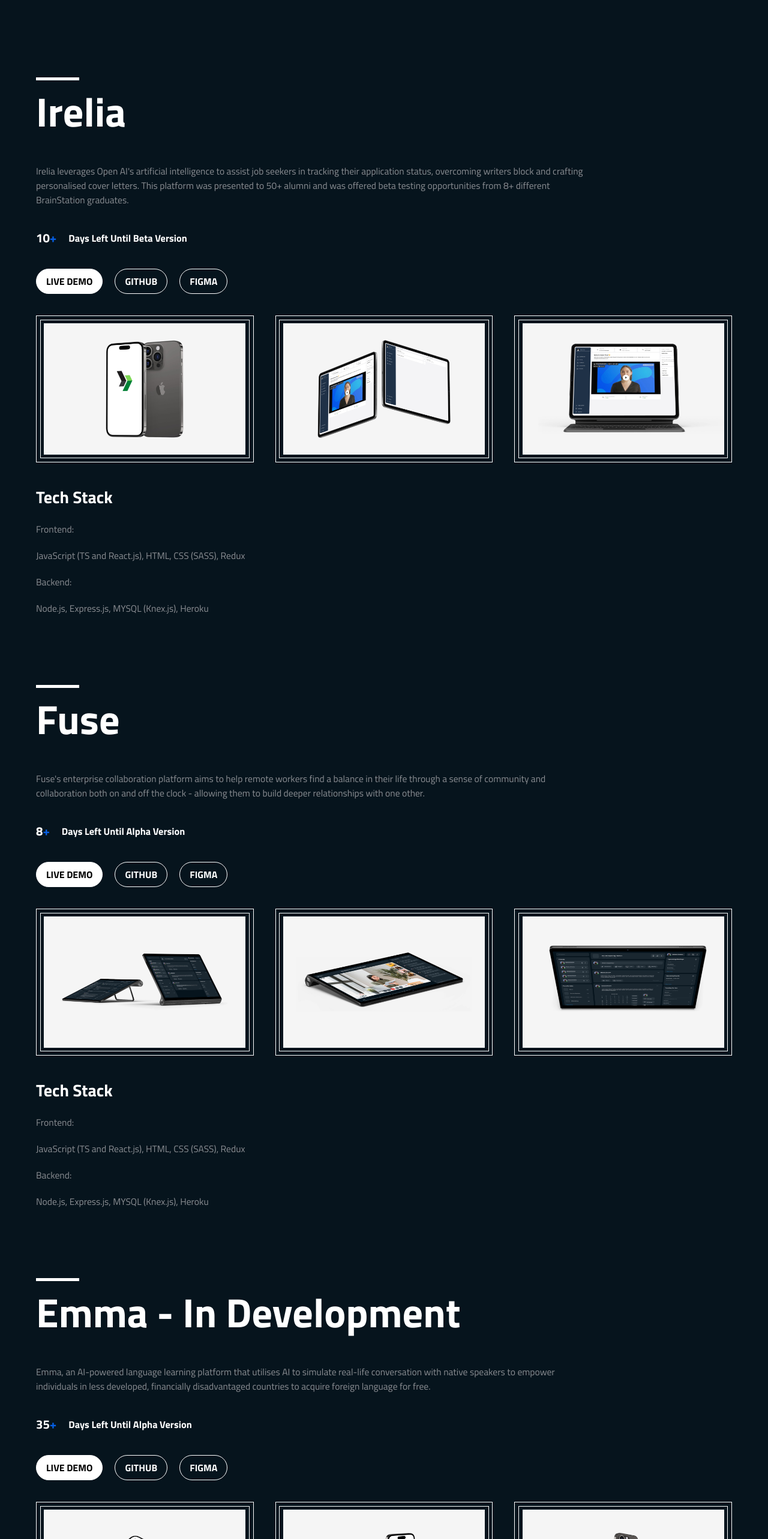
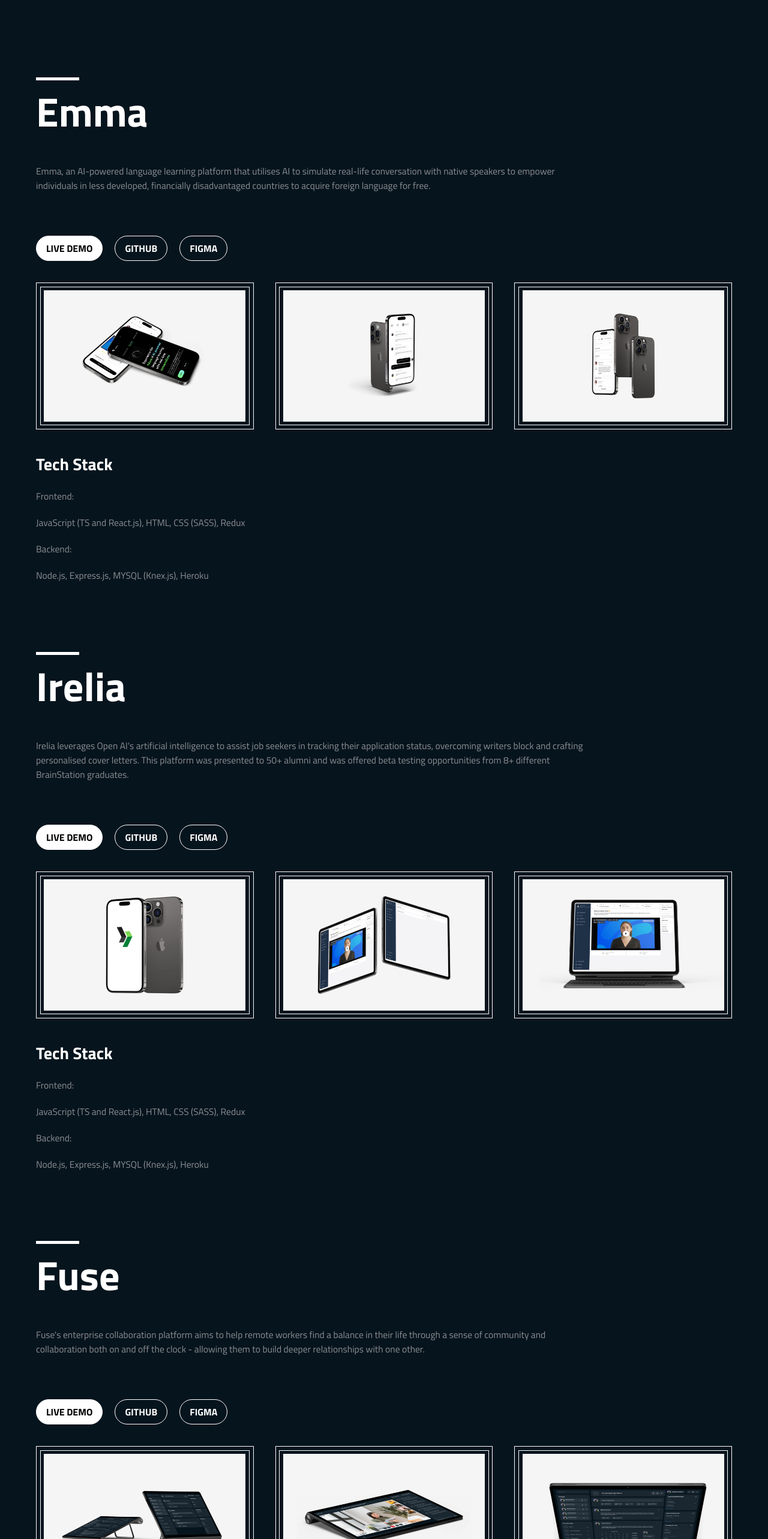
Before and after one commit to timohuennebeck/portfolio-website, a React (Create React App) app: page / in a window 1280 px wide. Shown: the part 1360-3926 px from the top of the page at 60% size. Built offline with nearby package versions, Linux system fonts and the light colour scheme.

Commit message:
remove days left

```diff
--- a/src/components/EmmaProject/EmmaProject.jsx
+++ b/src/components/EmmaProject/EmmaProject.jsx
@@ -14,7 +14,7 @@
                 <div className="emma__ctn-content">
                     <div className="emma__ctn-content-border">
                         <div className="emma__ctn-content-border-span"></div>
-                        <h3 className="emma__ctn-content-border-header">Emma - In Development</h3>
+                        <h3 className="emma__ctn-content-border-header">Emma</h3>
                     </div>
                     <p>
                         Emma, an AI-powered language learning platform that
@@ -24,7 +24,7 @@
                     </p>
                 </div>
                 <div className="emma__ctn-featured">
-                    <FeatureElement name="Days Left Until Alpha Version" number="35" element="+" />
+                    {/* <FeatureElement name="Days Left Until Alpha Version" number="35" element="+" /> */}
                 </div>
                 <div className="upcourt__ctn-buttons">
                     <div>
--- a/src/components/FuseProject/FuseProject.jsx
+++ b/src/components/FuseProject/FuseProject.jsx
@@ -21,7 +21,7 @@
                     </p>
                 </div>
                 <div className="fuse__ctn-featured">
-                    <FeatureElement name="Days Left Until Alpha Version" number="8" element="+" />
+                    {/* <FeatureElement name="Days Left Until Alpha Version" number="8" element="+" /> */}
                 </div>
                 <div className="fuse__ctn-buttons">
                     <div>
--- a/src/components/IreliaProject/IreliaProject.jsx
+++ b/src/components/IreliaProject/IreliaProject.jsx
@@ -22,7 +22,7 @@
                     </p>
                 </div>
                 <div className="irelia__ctn-featured">
-                    <FeatureElement name="Days Left Until Beta Version" number="10" element="+" />
+                    {/* <FeatureElement name="Days Left Until Beta Version" number="10" element="+" /> */}
                 </div>
                 <div className="irelia__ctn-buttons">
                     <div>
--- a/src/components/ProjectsList/ProjectsList.jsx
+++ b/src/components/ProjectsList/ProjectsList.jsx
@@ -9,9 +9,9 @@
 export default function ProjectsList() {
     return (
         <div className="projects-list">
+            <EmmaProject />
             <IreliaProject />
             <FuseProject />
-            <EmmaProject />
         </div>
     );
 }
```
